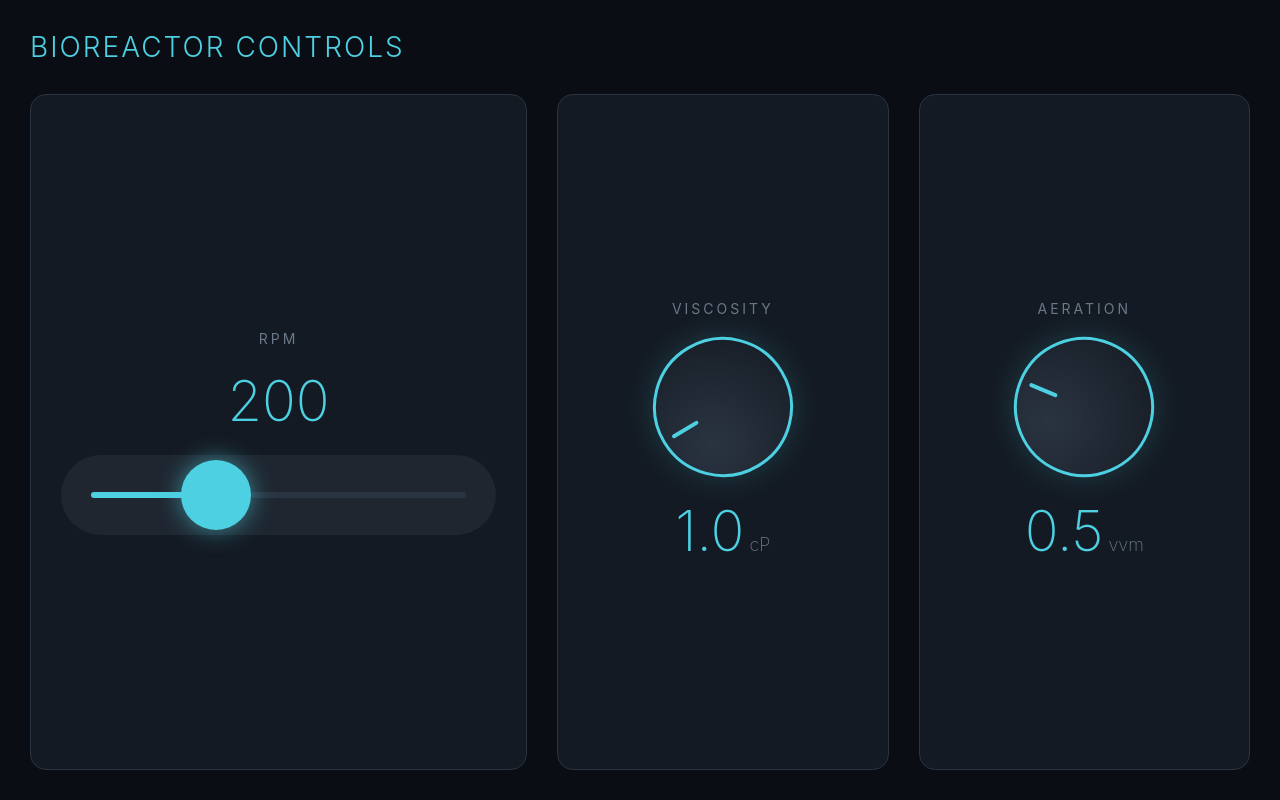
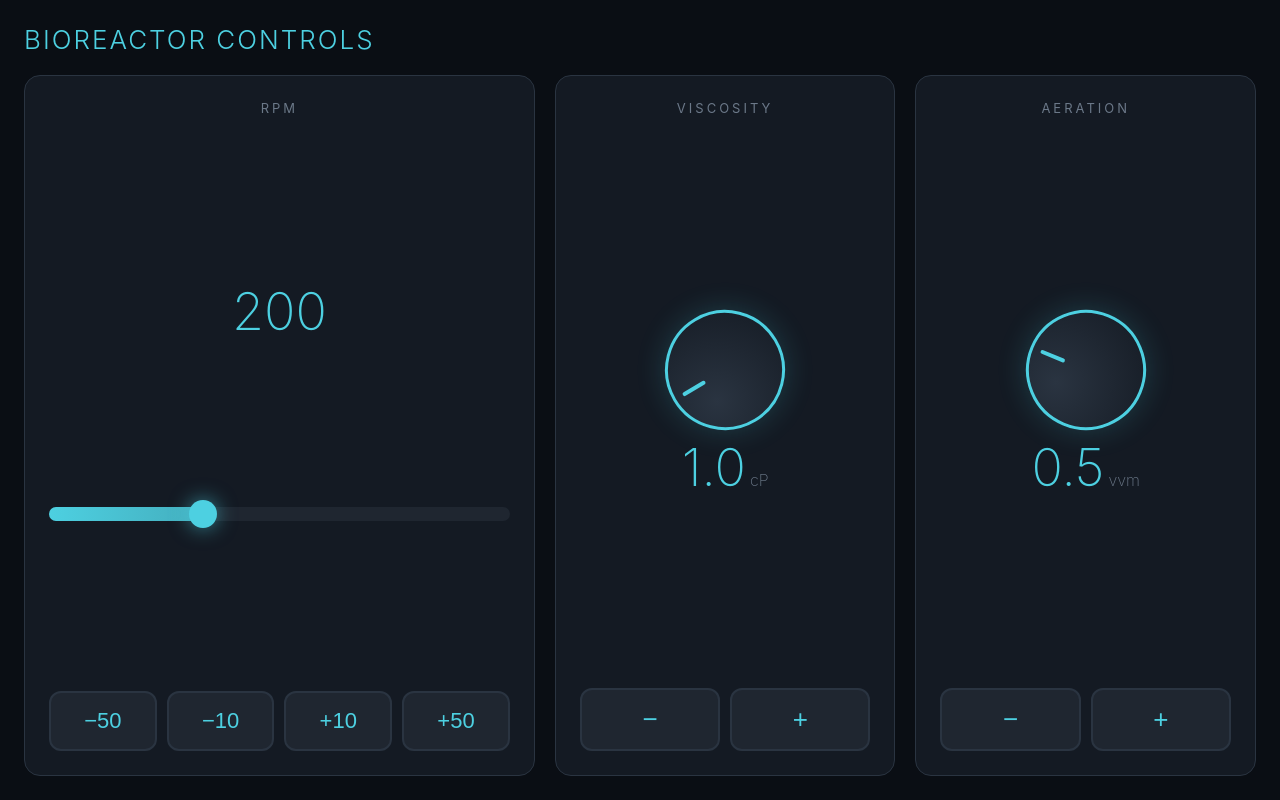
Before and after one commit to AJ5831A/bioreactor-demo, a website: page public/controls.html in a window 1280 px wide. Drawn offline with Linux system fonts and the light colour scheme.

Commit message:
Touch test

```diff
--- a/public/controls.html
+++ b/public/controls.html
@@ -7,20 +7,25 @@
     * { box-sizing: border-box; margin: 0; padding: 0; }
     html, body {
       height: 100vh;
+      width: 100vw;
       overflow: hidden;
-      touch-action: none;  /* prevent pull-to-refresh and zoom */
+      position: fixed;
+      touch-action: none;
+      overscroll-behavior: none;
+      -webkit-user-select: none;
+      -webkit-tap-highlight-color: transparent;
     }
     body {
       background: #0a0e14;
       color: #e0e0e0;
       font-family: -apple-system, sans-serif;
-      padding: 30px;
+      padding: 24px;
       display: flex;
       flex-direction: column;
-      gap: 30px;
+      gap: 20px;
     }
     h1 {
-      font-size: 28px;
+      font-size: 26px;
       font-weight: 300;
       color: #4dd0e1;
       letter-spacing: 2px;
@@ -28,86 +33,110 @@
     .controlsGrid {
       display: grid;
       grid-template-columns: 1.5fr 1fr 1fr;
-      gap: 30px;
+      gap: 20px;
       flex: 1;
     }
     .panel {
       background: #141a23;
       border: 1px solid #2a3441;
       border-radius: 16px;
-      padding: 30px;
+      padding: 24px;
       display: flex;
       flex-direction: column;
       align-items: center;
-      justify-content: center;
-      gap: 20px;
+      justify-content: space-between;
+      gap: 16px;
       user-select: none;
     }
     .label {
-      font-size: 14px;
+      font-size: 13px;
       letter-spacing: 3px;
       color: #6b7888;
       text-transform: uppercase;
     }
     .value {
-      font-size: 56px;
+      font-size: 52px;
       font-weight: 200;
       color: #4dd0e1;
+      line-height: 1;
     }
-    .unit { font-size: 18px; color: #6b7888; }
+    .unit { font-size: 16px; color: #6b7888; margin-left: 4px; }
 
-    /* Custom slider — easier to touch than native */
-    .sliderContainer {
+    .sliderVisual {
       width: 100%;
-      height: 80px;
+      height: 14px;
       background: #1f2630;
-      border-radius: 40px;
+      border-radius: 7px;
       position: relative;
-      cursor: pointer;
-      touch-action: none;
-    }
-    .sliderTrack {
-      position: absolute;
-      top: 50%;
-      left: 30px;
-      right: 30px;
-      height: 6px;
-      background: #2a3441;
-      border-radius: 3px;
-      transform: translateY(-50%);
+      overflow: visible;
     }
     .sliderFill {
       position: absolute;
       top: 0;
       left: 0;
       height: 100%;
-      background: #4dd0e1;
-      border-radius: 3px;
+      background: linear-gradient(90deg, #4dd0e1, #4dd0e1cc);
+      border-radius: 7px;
+      transition: width 0.2s ease;
     }
     .sliderThumb {
       position: absolute;
       top: 50%;
-      width: 70px;
-      height: 70px;
+      width: 28px;
+      height: 28px;
       background: #4dd0e1;
       border-radius: 50%;
       transform: translate(-50%, -50%);
-      box-shadow: 0 0 25px rgba(77, 208, 225, 0.6);
-      pointer-events: none;
+      box-shadow: 0 0 20px rgba(77, 208, 225, 0.6);
+      transition: left 0.2s ease;
     }
 
-    /* Knob */
+    .buttonRow {
+      display: flex;
+      gap: 10px;
+      width: 100%;
+      justify-content: center;
+    }
+    .btn {
+      background: #1f2630;
+      border: 2px solid #2a3441;
+      color: #4dd0e1;
+      font-size: 22px;
+      font-weight: 400;
+      padding: 14px 0;
+      border-radius: 12px;
+      cursor: pointer;
+      flex: 1;
+      min-height: 60px;
+      transition: background 0.1s, transform 0.1s;
+      touch-action: manipulation;
+      user-select: none;
+      -webkit-tap-highlight-color: transparent;
+    }
+    .btn:active {
+      background: #2a3441;
+      transform: scale(0.96);
+    }
+    .btn.big {
+      font-size: 26px;
+      font-weight: 300;
+    }
+
+    .knobContainer {
+      display: flex;
+      flex-direction: column;
+      align-items: center;
+      gap: 12px;
+    }
     .knob {
-      width: 140px;
-      height: 140px;
+      width: 120px;
+      height: 120px;
       border-radius: 50%;
       background: radial-gradient(circle at 30% 30%, #2a3441, #141a23);
       border: 3px solid #4dd0e1;
       position: relative;
-      cursor: pointer;
-      touch-action: none;
       box-shadow: 0 0 30px rgba(77, 208, 225, 0.2);
-      user-select: none;
+      transition: transform 0.2s ease;
     }
     .knob::after {
       content: '';
@@ -115,11 +144,10 @@
       top: 8px;
       left: 50%;
       width: 4px;
-      height: 30px;
+      height: 26px;
       background: #4dd0e1;
       transform: translateX(-50%);
       border-radius: 2px;
-      pointer-events: none;
     }
   </style>
 </head>
@@ -127,30 +155,43 @@
   <h1>BIOREACTOR CONTROLS</h1>
 
   <div class="controlsGrid">
-    <!-- RPM Slider (custom-built for touch reliability) -->
     <div class="panel">
       <div class="label">RPM</div>
       <div class="value"><span id="rpmValue">200</span></div>
-      <div class="sliderContainer" id="rpmSlider">
-        <div class="sliderTrack">
-          <div class="sliderFill" id="rpmFill"></div>
-        </div>
+      <div class="sliderVisual">
+        <div class="sliderFill" id="rpmFill"></div>
         <div class="sliderThumb" id="rpmThumb"></div>
+      </div>
+      <div class="buttonRow">
+        <button class="btn" data-control="rpm" data-delta="-50">−50</button>
+        <button class="btn" data-control="rpm" data-delta="-10">−10</button>
+        <button class="btn" data-control="rpm" data-delta="10">+10</button>
+        <button class="btn" data-control="rpm" data-delta="50">+50</button>
       </div>
     </div>
 
-    <!-- Viscosity Knob -->
     <div class="panel">
       <div class="label">Viscosity</div>
-      <div class="knob" id="viscosityKnob" data-min="0.5" data-max="10" data-value="1.0"></div>
-      <div class="value"><span id="viscosityValue">1.0</span><span class="unit"> cP</span></div>
+      <div class="knobContainer">
+        <div class="knob" id="viscosityKnob"></div>
+        <div class="value"><span id="viscosityValue">1.0</span><span class="unit">cP</span></div>
+      </div>
+      <div class="buttonRow">
+        <button class="btn big" data-control="viscosity" data-delta="-0.5">−</button>
+        <button class="btn big" data-control="viscosity" data-delta="0.5">+</button>
+      </div>
     </div>
 
-    <!-- Aeration Knob -->
     <div class="panel">
       <div class="label">Aeration</div>
-      <div class="knob" id="aerationKnob" data-min="0" data-max="2" data-value="0.5"></div>
-      <div class="value"><span id="aerationValue">0.5</span><span class="unit"> vvm</span></div>
+      <div class="knobContainer">
+        <div class="knob" id="aerationKnob"></div>
+        <div class="value"><span id="aerationValue">0.5</span><span class="unit">vvm</span></div>
+      </div>
+      <div class="buttonRow">
+        <button class="btn big" data-control="aeration" data-delta="-0.1">−</button>
+        <button class="btn big" data-control="aeration" data-delta="0.1">+</button>
+      </div>
     </div>
   </div>
 
@@ -158,138 +199,56 @@
     const ws = new WebSocket(`ws://${location.host}`);
     let state = { rpm: 200, viscosity: 1.0, aeration: 0.5 };
 
+    const limits = {
+      rpm:       { min: 0,   max: 600, decimals: 0 },
+      viscosity: { min: 0.5, max: 10,  decimals: 1 },
+      aeration:  { min: 0,   max: 2,   decimals: 1 },
+    };
+
     function sendState() {
       if (ws.readyState === WebSocket.OPEN) {
         ws.send(JSON.stringify(state));
       }
     }
 
-    // ============ CUSTOM SLIDER (works with both mouse + touch) ============
-    const sliderEl = document.getElementById('rpmSlider');
-    const fillEl = document.getElementById('rpmFill');
-    const thumbEl = document.getElementById('rpmThumb');
-    const rpmValueEl = document.getElementById('rpmValue');
+    function updateUI() {
+      const rpmPct = (state.rpm - limits.rpm.min) / (limits.rpm.max - limits.rpm.min);
+      document.getElementById('rpmFill').style.width = `${rpmPct * 100}%`;
+      document.getElementById('rpmThumb').style.left = `${rpmPct * 100}%`;
+      document.getElementById('rpmValue').textContent = Math.round(state.rpm);
 
-    const RPM_MIN = 0, RPM_MAX = 600;
+      const visPct = (state.viscosity - limits.viscosity.min) / (limits.viscosity.max - limits.viscosity.min);
+      document.getElementById('viscosityKnob').style.transform = `rotate(${-135 + visPct * 270}deg)`;
+      document.getElementById('viscosityValue').textContent = state.viscosity.toFixed(1);
 
-    function updateSliderUI(value) {
-      const pct = (value - RPM_MIN) / (RPM_MAX - RPM_MIN);
-      const containerRect = sliderEl.getBoundingClientRect();
-      const trackPadding = 30;
-      const trackWidth = containerRect.width - (trackPadding * 2);
-      const thumbX = trackPadding + (pct * trackWidth);
-      thumbEl.style.left = `${thumbX}px`;
-      fillEl.style.width = `${pct * 100}%`;
-      rpmValueEl.textContent = Math.round(value);
+      const aerPct = (state.aeration - limits.aeration.min) / (limits.aeration.max - limits.aeration.min);
+      document.getElementById('aerationKnob').style.transform = `rotate(${-135 + aerPct * 270}deg)`;
+      document.getElementById('aerationValue').textContent = state.aeration.toFixed(1);
     }
 
-    function setRpmFromTouch(clientX) {
-      const rect = sliderEl.getBoundingClientRect();
-      const trackPadding = 30;
-      const x = clientX - rect.left - trackPadding;
-      const trackWidth = rect.width - (trackPadding * 2);
-      const pct = Math.max(0, Math.min(1, x / trackWidth));
-      const value = RPM_MIN + pct * (RPM_MAX - RPM_MIN);
-      state.rpm = Math.round(value);
-      updateSliderUI(state.rpm);
-      sendState();
-    }
+    document.querySelectorAll('.btn').forEach(btn => {
+      btn.addEventListener('click', () => {
+        const control = btn.dataset.control;
+        const delta = parseFloat(btn.dataset.delta);
+        const { min, max, decimals } = limits[control];
 
-    let sliderDragging = false;
+        let newValue = state[control] + delta;
+        newValue = Math.max(min, Math.min(max, newValue));
+        newValue = parseFloat(newValue.toFixed(decimals));
 
-    // Use pointer events — unified mouse + touch handling
-    sliderEl.addEventListener('pointerdown', (e) => {
-      sliderDragging = true;
-      sliderEl.setPointerCapture(e.pointerId);
-      setRpmFromTouch(e.clientX);
-      e.preventDefault();
+        state[control] = newValue;
+        updateUI();
+        sendState();
+      });
     });
 
-    sliderEl.addEventListener('pointermove', (e) => {
-      if (!sliderDragging) return;
-      setRpmFromTouch(e.clientX);
-      e.preventDefault();
-    });
-
-    sliderEl.addEventListener('pointerup', (e) => {
-      sliderDragging = false;
-      sliderEl.releasePointerCapture(e.pointerId);
-    });
-
-    sliderEl.addEventListener('pointercancel', () => {
-      sliderDragging = false;
-    });
-
-    // Init slider position
-    requestAnimationFrame(() => updateSliderUI(state.rpm));
-
-    // ============ KNOBS (drag up/down) ============
-    function setupKnob(knobEl, valueEl, stateKey, decimals = 1) {
-      const min = parseFloat(knobEl.dataset.min);
-      const max = parseFloat(knobEl.dataset.max);
-      let value = parseFloat(knobEl.dataset.value);
-
-      function updateRotation() {
-        const angle = -135 + ((value - min) / (max - min)) * 270;
-        knobEl.style.transform = `rotate(${angle}deg)`;
-        valueEl.textContent = value.toFixed(decimals);
-      }
-
-      let startY = 0;
-      let startValue = 0;
-      let dragging = false;
-
-      knobEl.addEventListener('pointerdown', (e) => {
-        dragging = true;
-        startY = e.clientY;
-        startValue = value;
-        knobEl.setPointerCapture(e.pointerId);
-        e.preventDefault();
-      });
-
-      knobEl.addEventListener('pointermove', (e) => {
-        if (!dragging) return;
-        const deltaY = startY - e.clientY;  // up = increase
-        const range = max - min;
-        const newValue = startValue + (deltaY / 150) * range;
-        value = Math.max(min, Math.min(max, newValue));
-        updateRotation();
-        state[stateKey] = parseFloat(value.toFixed(decimals));
-        sendState();
-        e.preventDefault();
-      });
-
-      knobEl.addEventListener('pointerup', (e) => {
-        dragging = false;
-        knobEl.releasePointerCapture(e.pointerId);
-      });
-
-      knobEl.addEventListener('pointercancel', () => {
-        dragging = false;
-      });
-
-      updateRotation();
-    }
-
-    setupKnob(
-      document.getElementById('viscosityKnob'),
-      document.getElementById('viscosityValue'),
-      'viscosity', 1
-    );
-    setupKnob(
-      document.getElementById('aerationKnob'),
-      document.getElementById('aerationValue'),
-      'aeration', 1
-    );
-
-    // Listen for state updates from server
     ws.onmessage = (event) => {
       const s = JSON.parse(event.data);
-      if (s.rpm !== undefined && !sliderDragging) {
-        state.rpm = s.rpm;
-        updateSliderUI(s.rpm);
-      }
+      state = { ...state, ...s };
+      updateUI();
     };
+
+    updateUI();
   </script>
 </body>
 </html>
```
Also changed, not shown: public/reactor.html (+7 -34 lines), server.js (+3 -4 lines).
